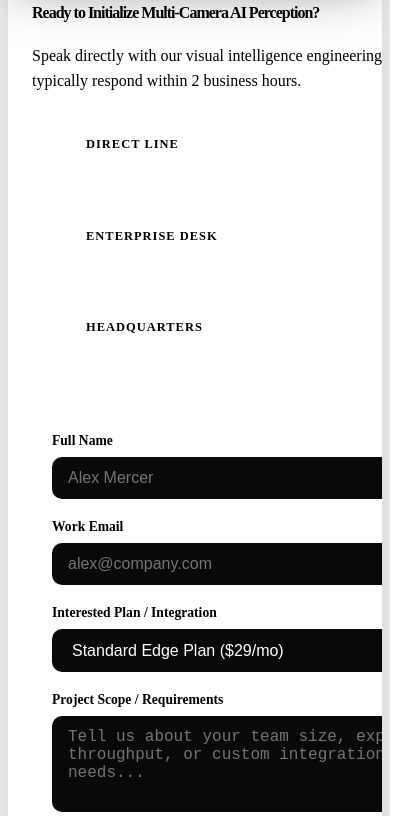
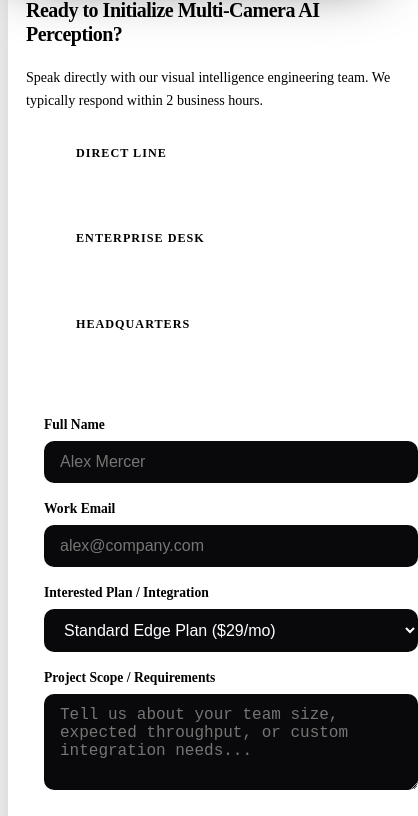
Before and after one commit to fusesight/fusesight.com, a React (Vite) app: page / in a window 390 px wide. Shown: the part 9099-9915 px from the top of the page, 418 px wide, since content can reach past the window. Built offline with nearby package versions, Linux system fonts and the light colour scheme; the HTML template or start-up script is replaced by a standard one.

Commit message:
feat: add responsive Contact component styles with form and layout grid

```diff
--- a/src/components/Contact.css
+++ b/src/components/Contact.css
@@ -7,13 +7,20 @@
   background-color: var(--bg-dark);
   color: var(--text-inverse);
   border-radius: 32px;
-  padding: clamp(24px, 5vw, 60px);
+  padding: clamp(18px, 4.5vw, 60px);
   display: grid;
   grid-template-columns: 1fr 1fr;
-  gap: clamp(32px, 5vw, 60px);
+  gap: clamp(24px, 4.5vw, 60px);
   box-shadow: 0 25px 60px rgba(0, 0, 0, 0.25);
   position: relative;
   overflow: hidden;
+  width: 100%;
+}
+
+.contact-info-col,
+.contact-form-col {
+  min-width: 0;
+  width: 100%;
 }
 
 .section-tag.inverse {
@@ -25,35 +32,40 @@
 
 .contact-title {
   font-family: var(--font-heading);
-  font-size: var(--font-h3);
+  font-size: clamp(1.25rem, 4vw, 2.2rem);
   font-weight: 700;
-  line-height: 1.15;
+  line-height: 1.2;
   margin: 12px 0 20px 0;
-  letter-spacing: -1px;
+  letter-spacing: -0.5px;
+  overflow-wrap: break-word;
+  word-break: break-word;
 }
 
 .contact-desc {
-  font-size: 1rem;
+  font-size: clamp(0.88rem, 2.5vw, 1rem);
   color: var(--text-inverse-muted);
   line-height: 1.6;
-  margin-bottom: 40px;
+  margin-bottom: 32px;
+  overflow-wrap: break-word;
+  word-break: break-word;
 }
 
 .contact-methods {
   display: flex;
   flex-direction: column;
-  gap: 28px;
+  gap: 24px;
 }
 
 .method-item {
   display: flex;
   align-items: center;
-  gap: 20px;
+  gap: 16px;
+  min-width: 0;
 }
 
 .method-icon {
-  width: 48px;
-  height: 48px;
+  width: 44px;
+  height: 44px;
   border-radius: 12px;
   background-color: var(--bg-dark-surface);
   border: 1px solid var(--border-dark);
@@ -65,7 +77,7 @@
 }
 
 .method-label {
-  font-size: 0.78rem;
+  font-size: 0.76rem;
   font-weight: 700;
   letter-spacing: 1px;
   color: var(--text-inverse-muted);
@@ -74,29 +86,33 @@
 
 .method-value {
   font-family: var(--font-heading);
-  font-size: clamp(0.9rem, 2.5vw, 1.05rem);
+  font-size: clamp(0.85rem, 2.5vw, 1.05rem);
   font-weight: 600;
   color: #fff;
   word-break: break-word;
+  overflow-wrap: break-word;
 }
 
 .contact-form-col {
   background-color: var(--bg-dark-surface);
   border: 1px solid var(--border-dark);
-  padding: clamp(20px, 4vw, 40px);
+  padding: clamp(18px, 4vw, 40px);
   border-radius: 24px;
 }
 
 .contact-form {
   display: flex;
   flex-direction: column;
-  gap: 20px;
+  gap: 18px;
+  width: 100%;
 }
 
 .form-group {
   display: flex;
   flex-direction: column;
   gap: 8px;
+  width: 100%;
+  min-width: 0;
 }
 
 .form-group label {
@@ -115,7 +131,16 @@
   border-radius: 10px;
   font-size: 16px; /* Prevents auto-zoom on mobile */
   outline: none;
+  width: 100%;
+  max-width: 100%;
+  box-sizing: border-box;
+  text-overflow: ellipsis;
   transition: border-color var(--transition-fast);
+}
+
+.form-group select option {
+  background-color: #09090b;
+  color: #ffffff;
 }
 
 .form-group input:focus,
@@ -137,6 +162,7 @@
   gap: 8px;
   transition: all var(--transition-fast);
   margin-top: 10px;
+  width: 100%;
 }
 
 .submit-btn:hover {
@@ -146,7 +172,7 @@
 
 .success-banner {
   text-align: center;
-  padding: 60px 20px;
+  padding: 40px 16px;
   display: flex;
   flex-direction: column;
   align-items: center;
@@ -159,7 +185,7 @@
 
 .success-banner h3 {
   font-family: var(--font-heading);
-  font-size: 1.6rem;
+  font-size: 1.4rem;
 }
 
 .success-banner p {
@@ -174,10 +200,10 @@
 
 @media (max-width: 576px) {
   .method-item {
-    gap: 14px;
+    gap: 12px;
   }
   .method-icon {
-    width: 40px;
-    height: 40px;
+    width: 38px;
+    height: 38px;
   }
 }
```
